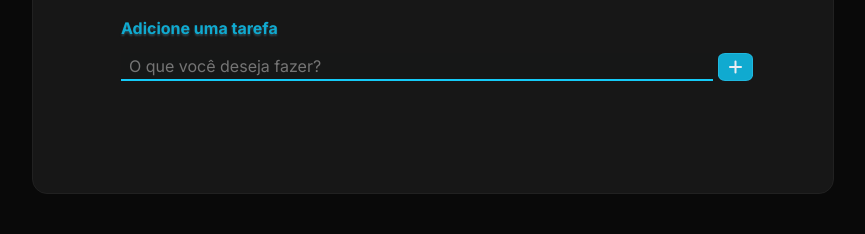
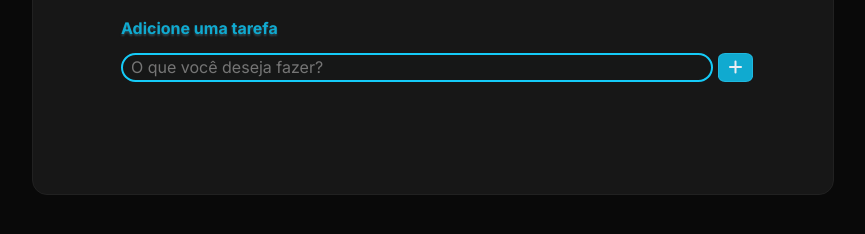
Before and after one commit to thiagosaidm/ToDoList, a plain HTML site: page index.html in a window 1280 px wide. In both pictures the pointer is over the input "O que você deseja fazer?". Shown: the part 302-536 px from the top of the page, without its empty margins (207-1072 px from the left). Drawn offline with nearby package versions, Linux system fonts and the light colour scheme.

Commit message:
Alteração de estilo input

```diff
--- a/css/styles.css
+++ b/css/styles.css
@@ -120,7 +120,7 @@ button i {
 }
 
 input {
-    padding: .25rem .5rem;
+    padding: .2rem .5rem;
     background-color:rgb(22, 23, 23);
     border-bottom: 2px solid rgb(16, 170, 208);
     border-top: none;
@@ -134,8 +134,11 @@ input {
 }
 
 input:hover{
-    border-bottom: 2px solid rgb(21, 203, 248);
-    transition: 0.3s;
+    border: 2px solid rgb(21, 203, 248);
+    box-shadow:rgb(21, 203, 248) 1px 1px 12px 2px inset
+               rgb(21, 203, 248) 1px 1px 12px 2px;
+    border-radius: 15px;
+    transition: 0.4s;
 }
 
 
```
